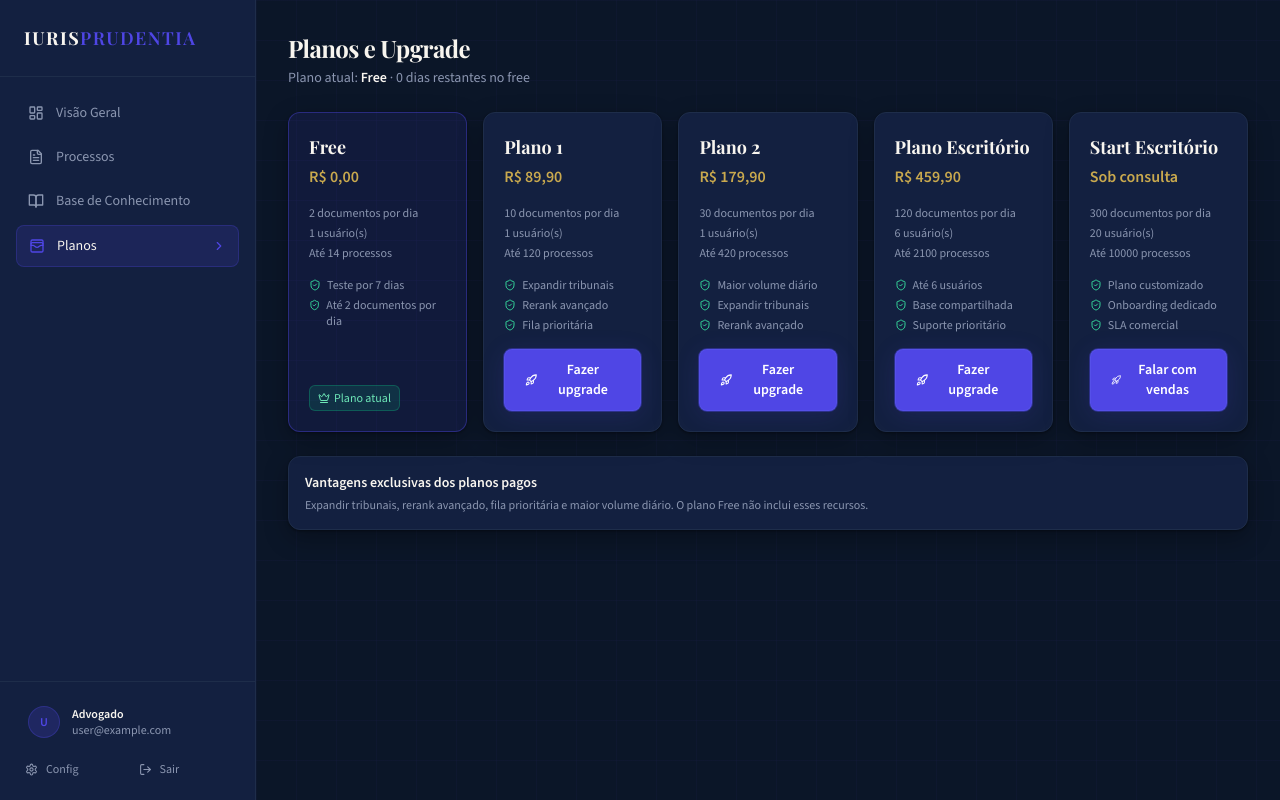
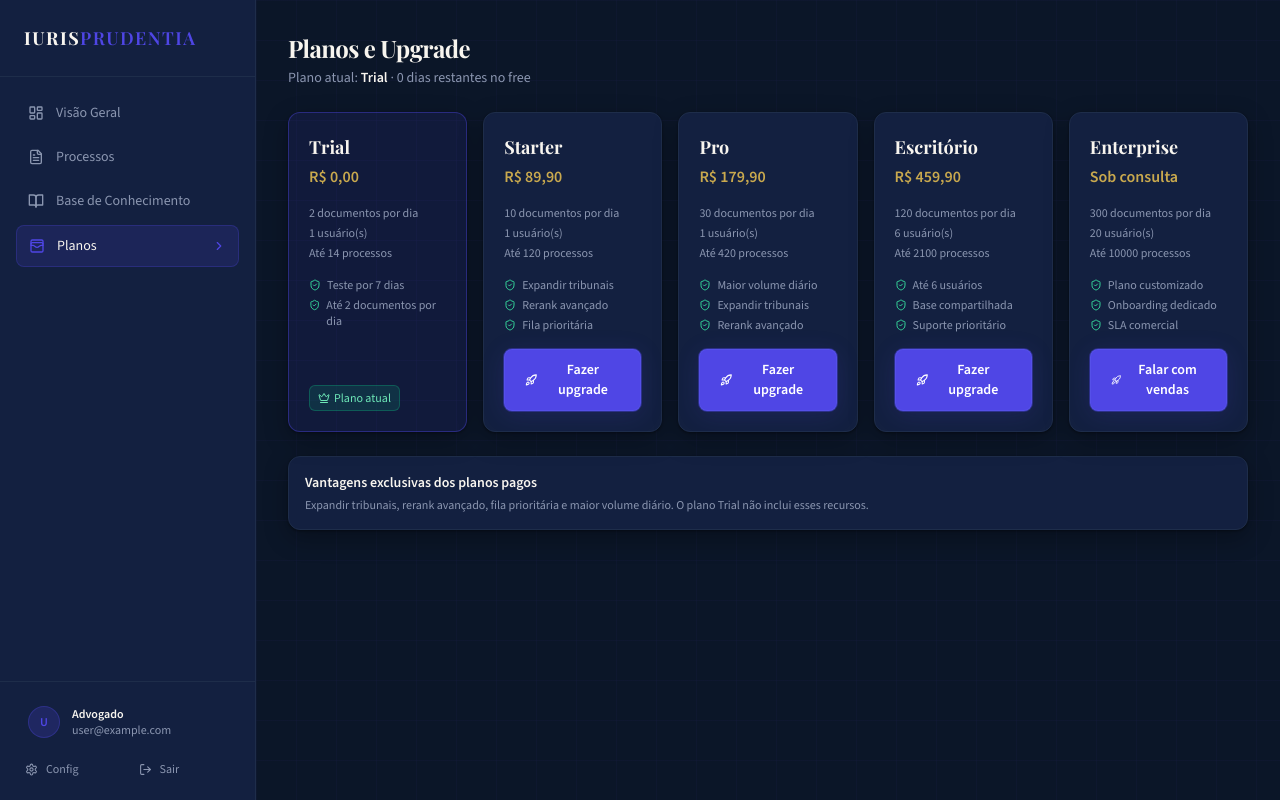
Before and after one commit to emanoelsp/jurisprudencia, a Next.js app: page /dashboard/planos in a window 1280 px wide. Built offline with nearby package versions, Linux system fonts and the light colour scheme; no server answers; the database is empty; sample sign-in values are in the browser's storage; a web font is replaced by a local one.

Commit message:
iuris commit

```diff
--- a/src/app/dashboard/layout.tsx
+++ b/src/app/dashboard/layout.tsx
@@ -4,6 +4,7 @@ import { useEffect } from 'react'
 import { useRouter, usePathname } from 'next/navigation'
 import Link from 'next/link'
 import { useAuth } from '@/lib/auth-context'
+import { normalizePlan, planForUserPlan } from '@/lib/plans'
 import Logo from '@/components/ui/Logo'
 import {
   LayoutDashboard, FileText, BookOpen,
@@ -35,13 +36,7 @@ export default function DashboardLayout({ children }: { children: React.ReactNod
   }
 
   function planLabel(raw?: string) {
-    const plan = String(raw || '').toLowerCase()
-    if (plan === 'trial' || plan === 'free') return 'Free'
-    if (plan === 'plano1') return 'Plano 1'
-    if (plan === 'plano2') return 'Plano 2'
-    if (plan === 'escritorio') return 'Escritório'
-    if (plan === 'start') return 'Start Escritório'
-    return 'Free'
+    return planForUserPlan(normalizePlan(raw))?.name ?? 'Trial'
   }
 
   function freeDaysLeft(trialEndsAt?: string) {
@@ -96,7 +91,7 @@ export default function DashboardLayout({ children }: { children: React.ReactNod
             >
               <Crown size={14} className="text-brand-gold" />
               <div className="flex-1 min-w-0">
-                <p className="text-xs font-semibold text-brand-gold">Plano Free</p>
+                <p className="text-xs font-semibold text-brand-gold">Plano Trial</p>
                 <p className="text-xs text-brand-slate truncate">
                   {freeDaysLeft(userData?.trialEndsAt) ?? 0} dias restantes
                 </p>
--- a/src/app/dashboard/planos/page.tsx
+++ b/src/app/dashboard/planos/page.tsx
@@ -114,7 +114,7 @@ export default function PlanosPage() {
       <div className="card p-4">
         <p className="text-sm text-brand-cream font-semibold">Vantagens exclusivas dos planos pagos</p>
         <p className="text-xs text-brand-slate mt-1">
-          Expandir tribunais, rerank avançado, fila prioritária e maior volume diário. O plano Free não inclui esses recursos.
+          Expandir tribunais, rerank avançado, fila prioritária e maior volume diário. O plano Trial não inclui esses recursos.
         </p>
       </div>
     </div>
--- a/src/app/page.tsx
+++ b/src/app/page.tsx
@@ -210,11 +210,11 @@ export default function HomePage() {
                   className="input"
                   required
                 >
-                  <option value="free">Free (7 dias, 2 documentos/dia)</option>
-                  <option value="plano1">Plano 1 (R$ 89,90)</option>
-                  <option value="plano2">Plano 2 (R$ 179,90)</option>
-                  <option value="escritorio">Plano Escritório (R$ 459,90)</option>
-                  <option value="start">Start Escritório (sob consulta)</option>
+                  <option value="free">Trial (7 dias, 2 documentos/dia)</option>
+                  <option value="plano1">Starter (R$ 89,90)</option>
+                  <option value="plano2">Pro (R$ 179,90)</option>
+                  <option value="escritorio">Escritório (R$ 459,90)</option>
+                  <option value="start">Enterprise (sob consulta)</option>
                 </select>
               </div>
             )}
--- a/src/lib/plans.ts
+++ b/src/lib/plans.ts
@@ -19,7 +19,7 @@ export type PlanPolicy = {
 export const PLAN_POLICIES: Record<PlanId, PlanPolicy> = {
   free: {
     id: 'free',
-    name: 'Free',
+    name: 'Trial',
     priceLabel: 'R$ 0,00',
     trialDays: 7,
     limits: {
@@ -37,7 +37,7 @@ export const PLAN_POLICIES: Record<PlanId, PlanPolicy> = {
   },
   plano1: {
     id: 'plano1',
-    name: 'Plano 1',
+    name: 'Starter',
     priceLabel: 'R$ 89,90',
     limits: {
       docsPerDay: 10,
@@ -55,7 +55,7 @@ export const PLAN_POLICIES: Record<PlanId, PlanPolicy> = {
   },
   plano2: {
     id: 'plano2',
-    name: 'Plano 2',
+    name: 'Pro',
     priceLabel: 'R$ 179,90',
     limits: {
       docsPerDay: 30,
@@ -73,7 +73,7 @@ export const PLAN_POLICIES: Record<PlanId, PlanPolicy> = {
   },
   escritorio: {
     id: 'escritorio',
-    name: 'Plano Escritório',
+    name: 'Escritório',
     priceLabel: 'R$ 459,90',
     limits: {
       docsPerDay: 120,
@@ -91,7 +91,7 @@ export const PLAN_POLICIES: Record<PlanId, PlanPolicy> = {
   },
   start: {
     id: 'start',
-    name: 'Start Escritório',
+    name: 'Enterprise',
     priceLabel: 'Sob consulta',
     limits: {
       docsPerDay: 300,
@@ -110,7 +110,7 @@ export const PLAN_POLICIES: Record<PlanId, PlanPolicy> = {
 }
 
 export function normalizePlan(input: string | undefined | null): PlanId {
-  const raw = String(input || '').toLowerCase()
+  const raw = String(input || '').toLowerCase().replace(/\s+/g, '')
   if (raw === 'trial' || raw === 'free') return 'free'
   if (raw === 'plano1') return 'plano1'
   if (raw === 'plano2') return 'plano2'
```
Also changed, not shown: processo-fake-queixa-crime.txt (added), 1 other file (tests, documents, lock files or other folders).
